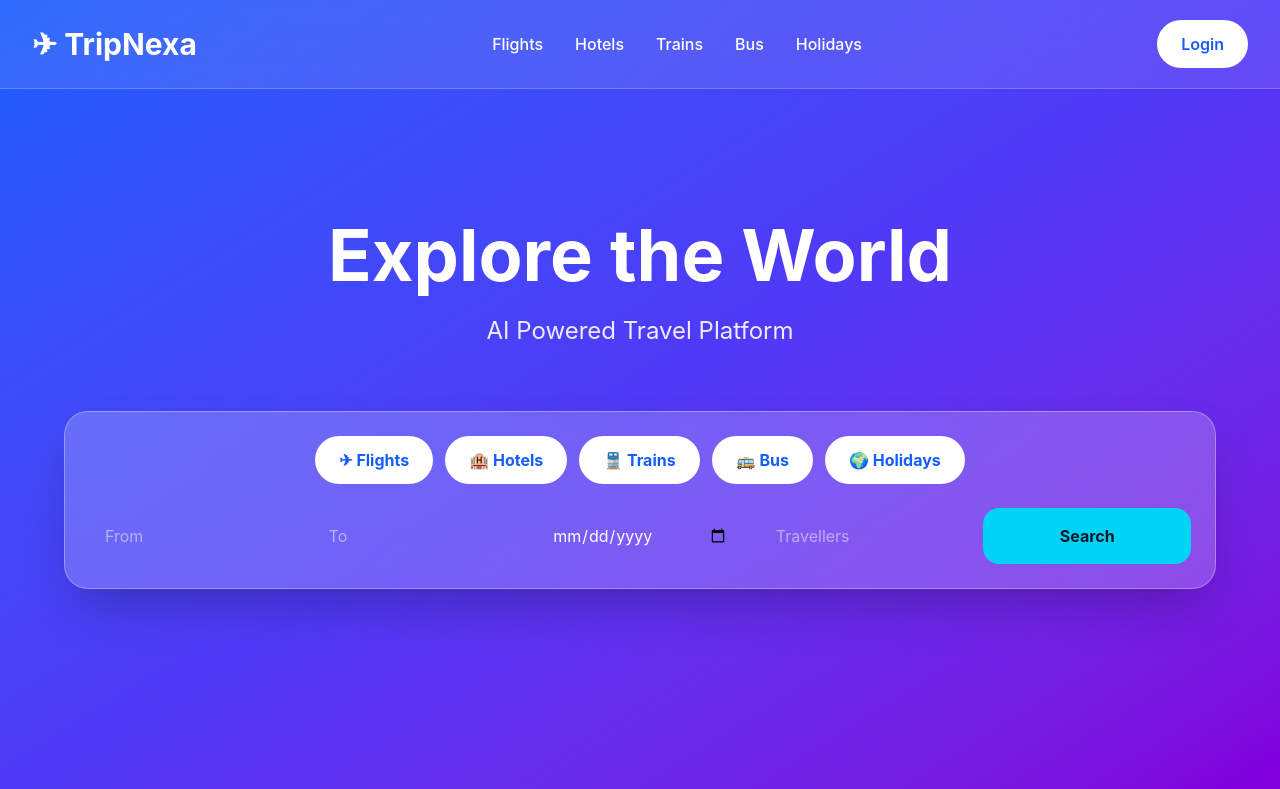
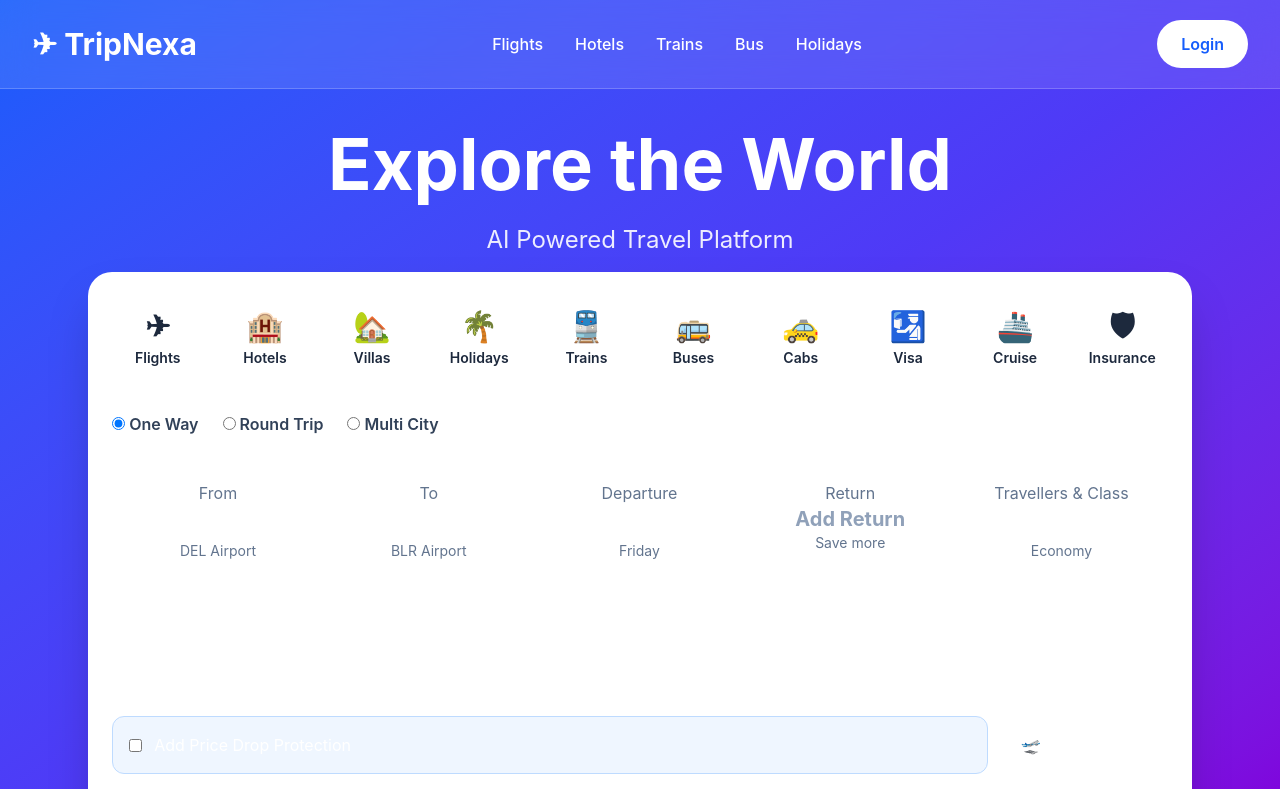
Before and after one commit to aryan20065-cloud/TripNexa, a React (Vite) app in the folder client/: page / in a window 1280 px wide. Shown: the top 789 px of the page. Built offline with nearby package versions, Linux system fonts and the light colour scheme.

Commit message:
Updated homepage search box design

```diff
--- a/client/src/components/search/SearchBox.jsx
+++ b/client/src/components/search/SearchBox.jsx
@@ -1,40 +1,124 @@
 import { Link } from "react-router-dom";
 
 function SearchBox() {
-  const tabs = [
+  const services = [
     { name: "✈ Flights", path: "/flights" },
     { name: "🏨 Hotels", path: "/hotels" },
+    { name: "🏡 Villas", path: "/hotels" },
+    { name: "🌴 Holidays", path: "/holidays" },
     { name: "🚆 Trains", path: "/trains" },
-    { name: "🚌 Bus", path: "/bus" },
-    { name: "🌍 Holidays", path: "/holidays" },
+    { name: "🚌 Buses", path: "/bus" },
+    { name: "🚕 Cabs", path: "/cabs" },
+    { name: "🛂 Visa", path: "/visa" },
+    { name: "🚢 Cruise", path: "/cruise" },
+    { name: "🛡 Insurance", path: "/insurance" },
+  ];
+
+  const fares = [
+    "Regular",
+    "Student",
+    "Senior Citizen",
+    "Armed Forces",
+    "Doctors & Nurses",
   ];
 
   return (
-    <div className="mt-16 mx-auto max-w-6xl rounded-3xl bg-white/20 backdrop-blur-xl border border-white/30 shadow-2xl p-6">
-      <div className="flex flex-wrap justify-center gap-3 mb-6">
-        {tabs.map((tab) => (
+    <div className="mx-auto max-w-7xl -mt-6 px-4">
+      <div className="bg-white rounded-3xl shadow-2xl p-6">
+        <div className="grid grid-cols-2 md:grid-cols-5 lg:grid-cols-10 gap-4 text-center mb-8">
+          {services.map((item) => (
             <Link
-            key={tab.name}
-            to={tab.path}
-            className="bg-white text-blue-600 px-6 py-3 rounded-full font-bold hover:bg-cyan-300 transition"
+              key={item.name}
+              to={item.path}
+              className="p-3 rounded-2xl hover:bg-blue-50 text-slate-800 font-semibold transition"
             >
-            {tab.name}
+              <div className="text-3xl mb-1">{item.name.split(" ")[0]}</div>
+              <div className="text-sm">{item.name.substring(2)}</div>
             </Link>
           ))}
         </div>
 
-      <div className="grid md:grid-cols-5 gap-4">
-        <input className="p-4 rounded-2xl outline-none" placeholder="From" />
-        <input className="p-4 rounded-2xl outline-none" placeholder="To" />
-        <input className="p-4 rounded-2xl outline-none" type="date" />
-        <input className="p-4 rounded-2xl outline-none" placeholder="Travellers" />
+        <div className="flex flex-wrap gap-6 mb-6 font-semibold text-slate-700">
+          <label>
+            <input type="radio" name="trip" defaultChecked /> One Way
+          </label>
+          <label>
+            <input type="radio" name="trip" /> Round Trip
+          </label>
+          <label>
+            <input type="radio" name="trip" /> Multi City
+          </label>
+        </div>
+
+        <div className="grid md:grid-cols-5 border rounded-2xl overflow-hidden">
+          <div className="p-5 border-r">
+            <p className="text-slate-500">From</p>
+            <h2 className="text-3xl font-bold">New Delhi</h2>
+            <p className="text-sm text-slate-500">DEL Airport</p>
+          </div>
+
+          <div className="p-5 border-r">
+            <p className="text-slate-500">To</p>
+            <h2 className="text-3xl font-bold">Bengaluru</h2>
+            <p className="text-sm text-slate-500">BLR Airport</p>
+          </div>
+
+          <div className="p-5 border-r">
+            <p className="text-slate-500">Departure</p>
+            <h2 className="text-3xl font-bold">26 Jun</h2>
+            <p className="text-sm text-slate-500">Friday</p>
+          </div>
+
+          <div className="p-5 border-r">
+            <p className="text-slate-500">Return</p>
+            <h2 className="text-xl font-bold text-slate-400">Add Return</h2>
+            <p className="text-sm text-slate-500">Save more</p>
+          </div>
+
+          <div className="p-5">
+            <p className="text-slate-500">Travellers & Class</p>
+            <h2 className="text-3xl font-bold">1 Traveller</h2>
+            <p className="text-sm text-slate-500">Economy</p>
+          </div>
+        </div>
+
+        <div className="mt-6">
+          <h3 className="font-bold mb-3">SPECIAL FARES</h3>
+
+          <div className="flex flex-wrap gap-3">
+            {fares.map((fare) => (
+              <button
+                key={fare}
+                className="border px-5 py-3 rounded-xl hover:border-blue-500 hover:bg-blue-50 transition"
+              >
+                {fare}
+              </button>
+            ))}
+          </div>
+        </div>
+
+        <div className="mt-6 flex flex-col md:flex-row gap-4 items-center">
+          <label className="flex items-center gap-3 bg-blue-50 border border-blue-200 p-4 rounded-xl flex-1">
+            <input type="checkbox" />
+            Add Price Drop Protection
+          </label>
 
           <Link
+            to="/flight-tracker"
+            className="border p-4 rounded-xl font-semibold hover:bg-slate-100"
+          >
+            🛫 Flight Tracker
+          </Link>
+        </div>
+
+        <div className="text-center mt-8">
+          <Link
             to="/flights"
-          className="bg-cyan-400 text-slate-900 rounded-2xl font-bold hover:scale-105 transition flex items-center justify-center"
+            className="bg-gradient-to-r from-blue-600 to-cyan-500 text-white px-20 py-4 rounded-full text-2xl font-bold shadow-xl"
           >
-          Search
+            SEARCH
           </Link>
+        </div>
       </div>
     </div>
   );
```
Lines whose indentation alone changed are shown as unchanged.
